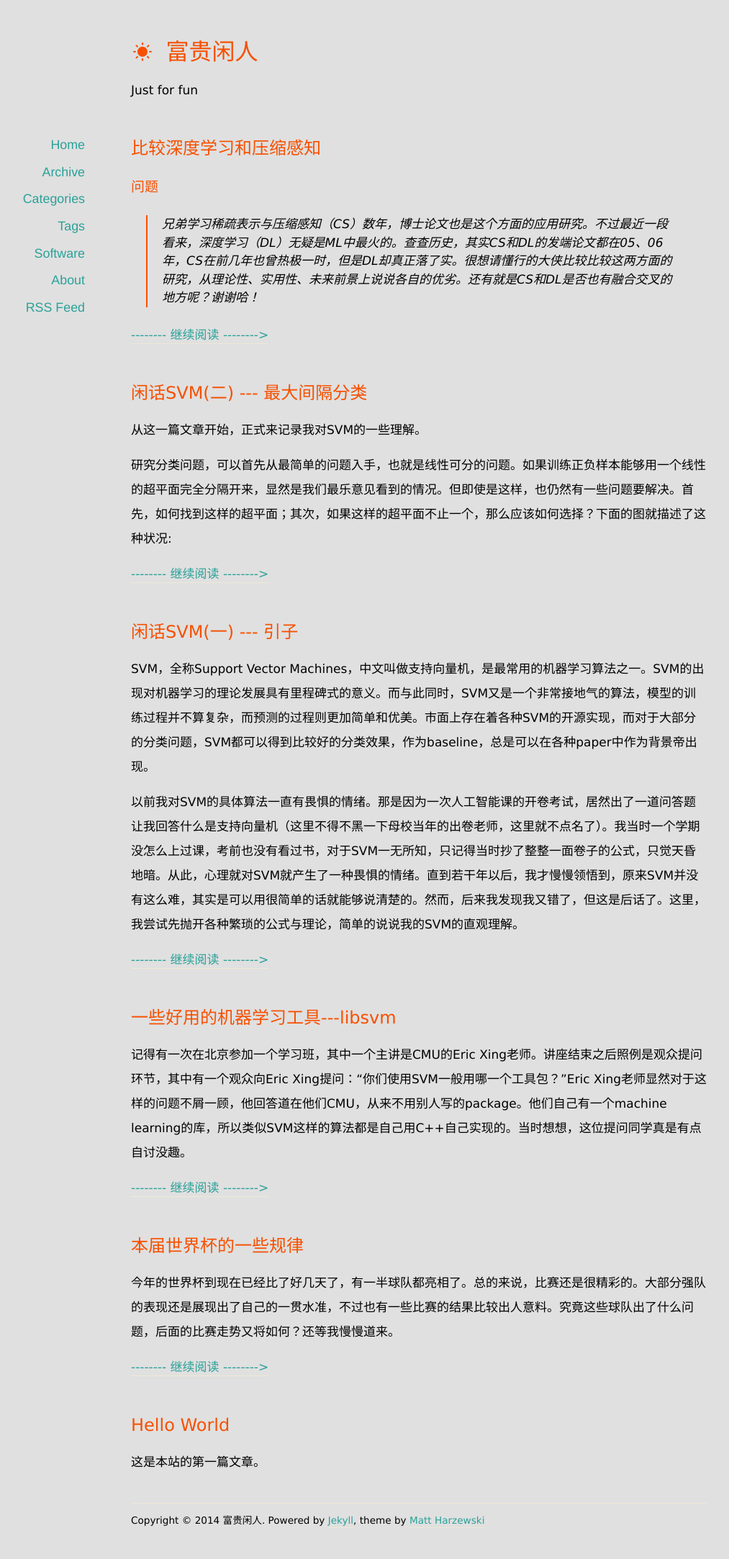
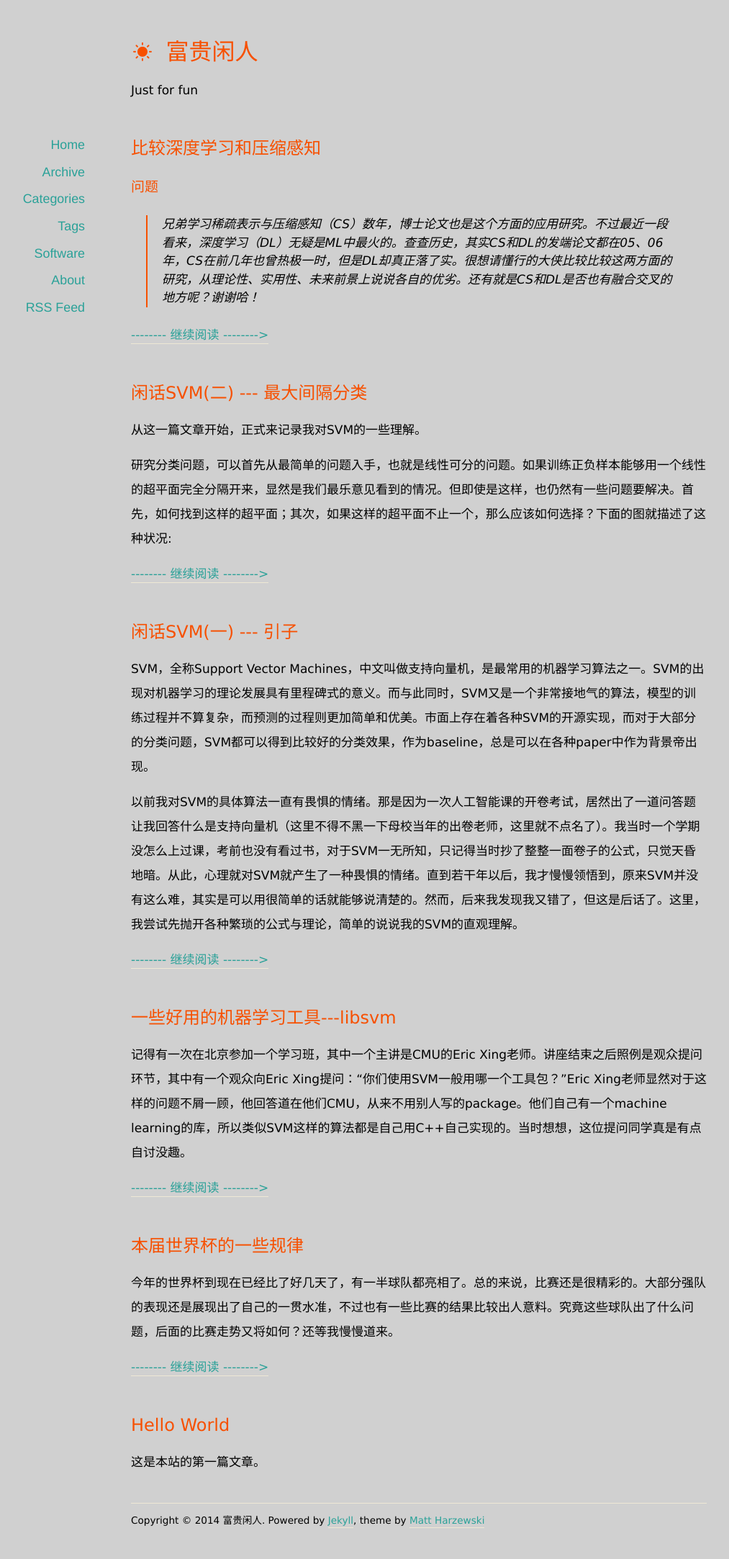
Before and after one commit to orangeprince/orangeprince.github.io, a Jekyll site: the page built from index.html, in a window 1280 px wide. Shown: the whole page at 72% size, without its empty margins (58-1071 px from the left). Built offline with Jekyll 4.4.1, drawn with Linux system fonts in a browser that asks for light colours; nearby versions of some CDN libraries; the list of posts is cut into pages by our own code; comment, search, counter and statistics services are not loaded.

Commit message:
modified:   assets/css/colors-light.css

```diff
--- a/assets/css/colors-light.css
+++ b/assets/css/colors-light.css
@@ -1,5 +1,5 @@
 html, body {
-	background-color:#E0E0E0;
+	background-color:#d0d0d0;
 	/*color: #839496;***/
 }
 
```
